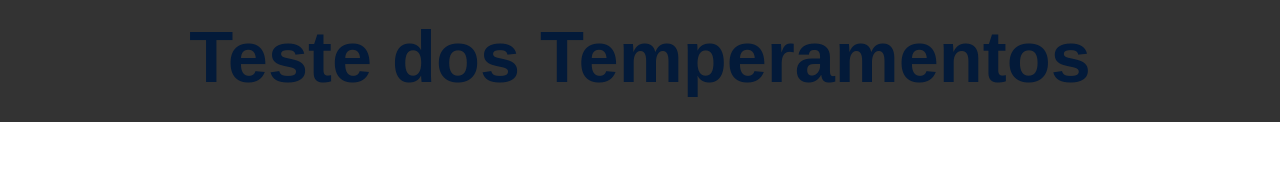
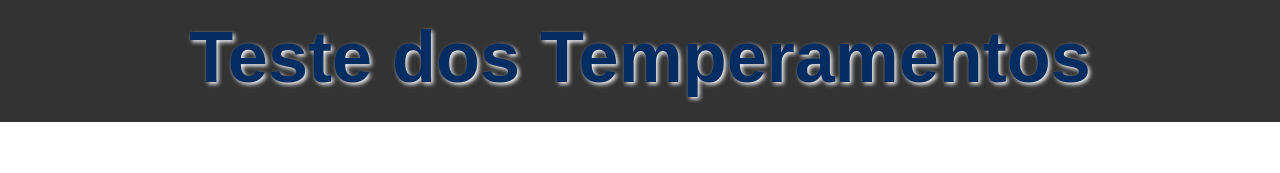
Before and after one commit to erick-lucio/araujodani, a plain HTML site: page index.html in a window 1280 px wide. Shown: the top 173 px of the page. Drawn offline with nearby package versions, Linux system fonts and the light colour scheme.

Commit message:
fix text shadow

```diff
--- a/css/styles.css
+++ b/css/styles.css
@@ -134,6 +134,10 @@ main {
     font-size: 1rem;
     width: 50%;
 }
+#pageTitle{
+   color: #062d61;
+   text-shadow: 2px 2px 4px white;
+}
 
 @media (max-width: 760px) {
     #popup {
--- a/index.html
+++ b/index.html
@@ -14,7 +14,7 @@
 </head>
 <body>
     <header>
-        <h1 style="color: #031a39;">Teste dos Temperamentos</h1>
+        <h1 id="pageTitle">Teste dos Temperamentos</h1>
     </header>
     <main>
         <div class="centered-div">
```
